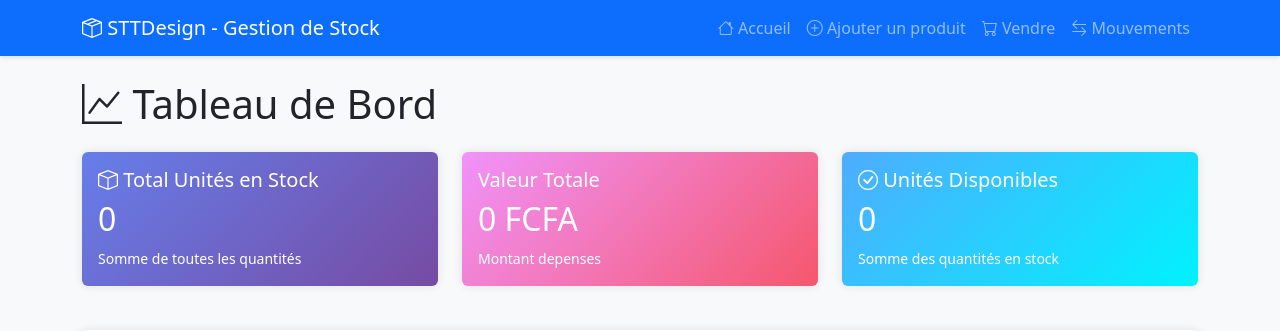
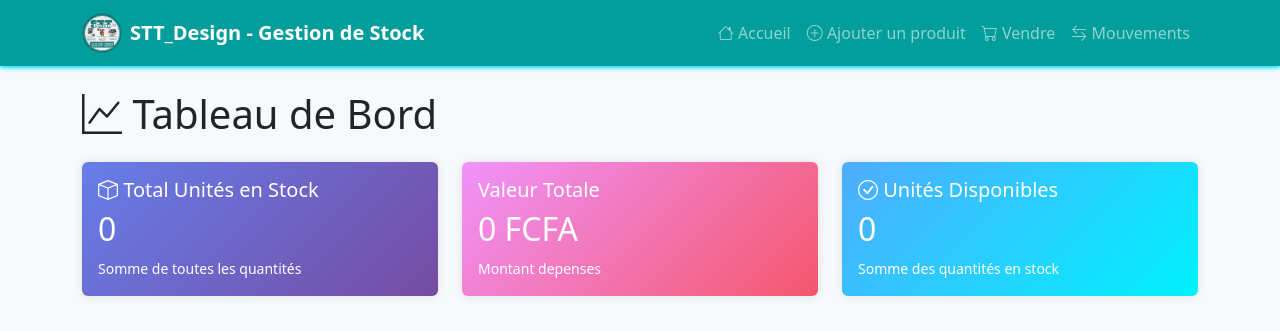
Before and after one commit to thiate0/STTDesign, a Flask app: page / in a window 1280 px wide. Shown: the top 331 px of the page. Run offline with Flask 3, Linux system fonts and the light colour scheme; data that the repository does not hold is empty.

Commit message:
Ajout de l'image de logo dans les pages

```diff
--- a/templates/base.html
+++ b/templates/base.html
@@ -1,5 +1,6 @@
 <!DOCTYPE html>
 <html lang="fr">
+
 <head>
     <meta charset="UTF-8">
     <meta name="viewport" content="width=device-width, initial-scale=1.0">
@@ -10,36 +11,53 @@
         body {
             background-color: #f8f9fa;
         }
+
         .navbar {
-            box-shadow: 0 2px 4px rgba(0,0,0,.1);
+            box-shadow: 0 2px 4px rgb(0, 225, 255);
         }
+
+        .bg-primary {
+            background-color: #039e9c !important;
+            /* Bleu foncé élégant */
+        }
+
         .card {
-            box-shadow: 0 0 10px rgba(0,0,0,.1);
+            box-shadow: 0 0 10px rgba(0, 0, 0, .1);
             border: none;
             margin-bottom: 20px;
         }
+
         .stat-card {
             background: linear-gradient(135deg, #667eea 0%, #764ba2 100%);
             color: white;
         }
+
         .stat-card-2 {
             background: linear-gradient(135deg, #f093fb 0%, #f5576c 100%);
             color: white;
         }
+
         .stat-card-3 {
             background: linear-gradient(135deg, #4facfe 0%, #00f2fe 100%);
             color: white;
         }
+
         .low-stock {
             background-color: #fff3cd;
         }
     </style>
 </head>
+
 <body>
     <nav class="navbar navbar-expand-lg navbar-dark bg-primary">
         <div class="container">
-            <a class="navbar-brand" href="{{ url_for('index') }}">
+            <!-- <a class="navbar-brand" href="{{ url_for('index') }}">
                 <i class="bi bi-box-seam"></i> STTDesign - Gestion de Stock
+            </a> -->
+            <a class="navbar-brand d-flex align-items-center" href="{{ url_for('index') }}">
+                <img src="{{ url_for('static', filename='images/logo.png') }}" alt="Logo STTDesign" width="40"
+                    height="40" class="me-2 rounded-circle">
+                <span><strong>STT_Design - Gestion de Stock </strong></span>
             </a>
             <button class="navbar-toggler" type="button" data-bs-toggle="collapse" data-bs-target="#navbarNav">
                 <span class="navbar-toggler-icon"></span>
@@ -75,7 +93,8 @@
         {% with messages = get_flashed_messages(with_categories=true) %}
         {% if messages %}
         {% for category, message in messages %}
-                    <div class="alert alert-{{ 'success' if category == 'success' else 'danger' }} alert-dismissible fade show" role="alert">
+        <div class="alert alert-{{ 'success' if category == 'success' else 'danger' }} alert-dismissible fade show"
+            role="alert">
             {{ message }}
             <button type="button" class="btn-close" data-bs-dismiss="alert"></button>
         </div>
@@ -94,4 +113,5 @@
 
     <script src="https://cdn.jsdelivr.net/npm/bootstrap@5.3.0/dist/js/bootstrap.bundle.min.js"></script>
 </body>
+
 </html>
--- a/templates/index.html
+++ b/templates/index.html
@@ -36,27 +36,39 @@
     </div>
 </div>
 
-<!-- Barre de recherche -->
-<div class="card mb-4">
-    <div class="card-body">
-        <form action="{{ url_for('rechercher') }}" method="get" class="row g-3">
-            <div class="col-md-10">
-                <input type="text" name="q" class="form-control" placeholder="Rechercher un produit..." required>
-            </div>
-            <div class="col-md-2">
-                <button type="submit" class="btn btn-primary w-100">
+
+<div class="card mb-4 shadow-sm">
+    <div class="card-body text-center">
+        <img src="{{ url_for('static', filename='images/logo2.png') }}" alt="Logo Horizontal STTDesign"
+            class="img-fluid rounded-3" style="max-height: 100%; width: auto;">
+    </div>
+</div>
+
+
+<!-- Barre de recherche avec bouton Ajouter Produit aligné -->
+<div class="card mb-4 p-3 shadow-sm">
+    <div class="row align-items-center">
+        <!-- Bouton pour enregistrer une vente -->
+        <div class="col-md-4 ">
+            <a href="{{ url_for('ajouter') }}" class="btn btn-success btn-lg">
+                <i class="bi bi-plus-circle"></i> Ajouter un Produit
+            </a>
+        </div>
+        <!-- Formulaire de recherche -->
+        <div class="col-md-8 text-end">
+            <form action="{{ url_for('rechercher') }}" method="get" class="d-flex g-2 align-items-center">
+                <input type="text" name="q" class="form-control form-control-sm me-2"
+                    placeholder="Rechercher un produit..." required>
+                <button type="submit" class="btn btn-primary">
                     <i class="bi bi-search"></i> Rechercher
                 </button>
-            </div>
-        </form>
+            </form>
+        </div>
+
+
     </div>
 </div>
-<!-- Bouton pour enregistrer une vente -->
-<div class="mb-4">
-    <a href="{{ url_for('ajouter') }}" class="btn btn-success btn-lg">
-        <i class="bi bi-plus-circle"></i> Ajouter un Produit
-    </a>
-</div>
+
 
 <!-- Liste des produits -->
 <div class="card">
```
Also changed, not shown: templates/mouvements.html (+15 -4 lines), static/images/logo.png (added), static/images/logo2.jpg (added), 1 other file. Lines whose indentation alone changed are shown as unchanged.
